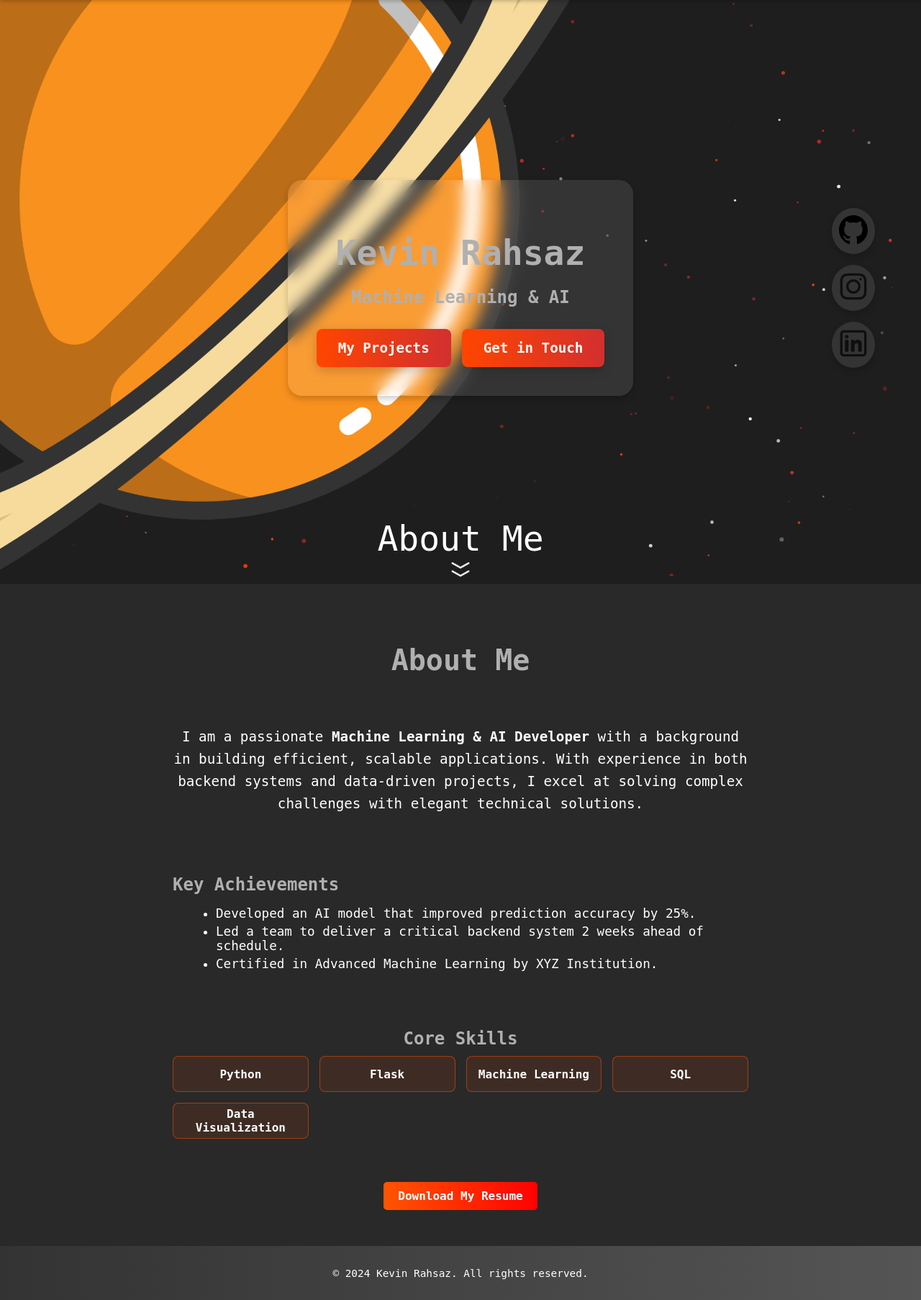
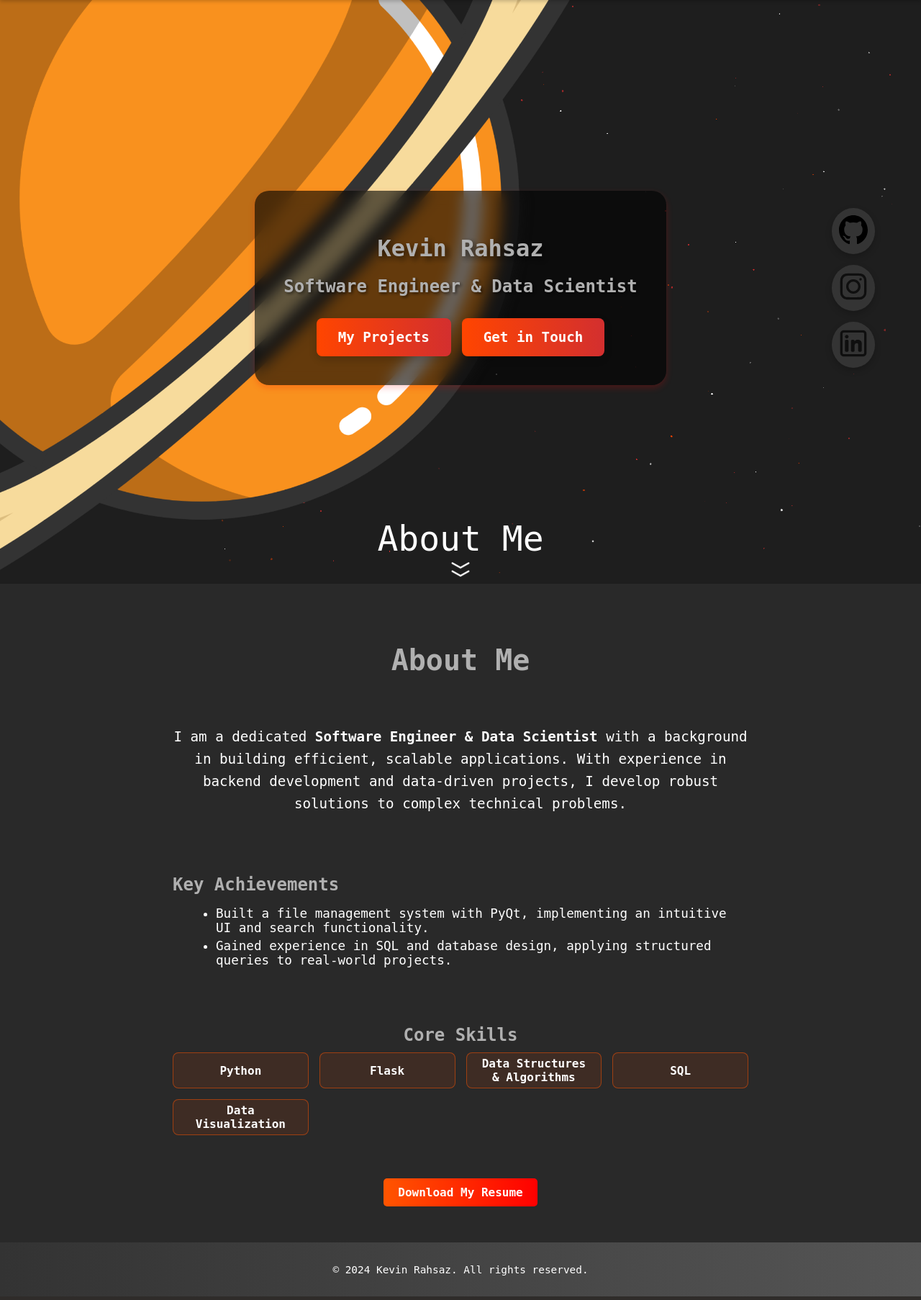
Before and after one commit to kevinrhz/portfolio-flask, a Flask app: page / in a window 1280 px wide. Shown: the whole page at 72% size. Run offline with Flask 3, Linux system fonts and the light colour scheme; some web fonts are replaced.

Commit message:
Add resume button functionality. Improve stars to be less overwhelming.

```diff
--- a/app/static/css/home.css
+++ b/app/static/css/home.css
@@ -20,10 +20,10 @@ body {
 
 /* Plaque Styling */
 .plaque {
-    background-color: rgba(255, 255, 255, 0.1);
+    background-color: rgba(0, 0, 0, 0.6);
     padding: 40px;
     border-radius: 20px;
-    box-shadow: 0 4px 10px rgba(0, 0, 0, 0.2);
+    box-shadow: 0 4px 10px rgba(255, 0, 0, 0.2);
     backdrop-filter: blur(10px);
     text-align: center;
     max-width: 600px;
@@ -31,14 +31,18 @@ body {
 }
 
 .plaque .name {
+    color: #FFFFFF
     font-size: 3rem;
     font-weight: bold;
     margin-bottom: 10px;
+    text-shadow: 4px 4px 8px rgba(0, 0, 0, 0.6);
 }
 
 .plaque .job {
+    color: #FFFFFF
     font-size: 1.5rem;
     margin-bottom: 30px;
+    text-shadow: 2px 2px 4px rgba(0, 0, 0, 0.6);
 }
 
 /* Button Group */
@@ -78,6 +82,7 @@ body {
     flex-direction: column;
     gap: 15px;
     z-index: 10;
+
 }
 
 .social-icons a {
--- a/app/static/js/stars.js
+++ b/app/static/js/stars.js
@@ -1,74 +1,103 @@
 const canvas = document.getElementById('star-canvas');
 const ctx = canvas.getContext('2d');
 
-// Resize canvas to match the screen
+// Set up canvas size
 canvas.width = window.innerWidth;
 canvas.height = window.innerHeight;
 
-// Handle screen resize
-window.addEventListener('resize', () => {
-    canvas.width = window.innerWidth;
-    canvas.height = window.innerHeight;
-    initStars();
-});
-
-// Star properties
+// Array to hold our star objects
 const stars = [];
 const starCount = 150; // Adjust for density
 
+// Initialize stars with base positions and a parallax factor.
 function initStars() {
-    stars.length = 0; // Clear existing stars
-    for (let i = 0; i < starCount; i++) {
-        stars.push({
-            x: Math.random() * canvas.width,
-            y: Math.random() * canvas.height,
-            radius: Math.random() * 2 + 1, // Varying sizes
-            color: getRandomStarColor(),
-            speed: Math.random() * 0.5 + 0.1, // Slight vertical movement
-            opacity: Math.random(), // Initial opacity
-            opacityChange: (Math.random() * 0.02) + 0.005 // Speed of twinkle
-        });
-    }
+  stars.length = 0; // Clear any existing stars
+  for (let i = 0; i < starCount; i++) {
+    stars.push({
+      // Base positions will be used as the star’s “fixed” location in space.
+      baseX: Math.random() * canvas.width,
+      baseY: Math.random() * canvas.height,
+      // Star radius with a gentle glow
+      radius: Math.random() * 1.5 + 0.5,
+      color: getRandomStarColor(),
+      // Starting opacity for twinkling variation
+      opacity: Math.random() * 0.8 + 0.2,
+      // How fast the star’s opacity changes (twinkling speed)
+      opacityChange: Math.random() * 0.005 + 0.002,
+      // Random parallax factor determines how much the star moves relative to scroll.
+      // Lower values simulate more distant stars.
+      parallaxFactor: Math.random() * 0.2 + 0.1
+    });
+  }
 }
 
-// Random color function
+// Returns one of your chosen star colors.
 function getRandomStarColor() {
-    const colors = ['#FFFFFF', '#FF4500', '#D32F2F']; // White, Fiery Orange, Fiery Red
-    return colors[Math.floor(Math.random() * colors.length)];
+  const colors = ['#FFFFFF', '#FF4500', '#D32F2F']; // White, Fiery Orange, Fiery Red
+  return colors[Math.floor(Math.random() * colors.length)];
 }
 
-// Draw and animate stars
+// Draw and update each star every frame.
 function drawStars() {
-    ctx.clearRect(0, 0, canvas.width, canvas.height);
-    stars.forEach(star => {
-        ctx.globalAlpha = star.opacity; // Apply dynamic opacity
-        ctx.beginPath();
-        ctx.arc(star.x, star.y, star.radius, 0, Math.PI * 2);
-        ctx.fillStyle = star.color;
-        ctx.fill();
+  // Clear the canvas for the next frame
+  ctx.clearRect(0, 0, canvas.width, canvas.height);
 
-        // Update opacity for twinkle effect
-        star.opacity += star.opacityChange;
-        if (star.opacity > 1 || star.opacity < 0.2) {
-            star.opacityChange = -star.opacityChange; // Reverse twinkle direction
-        }
+  // Loop through each star and draw it with its glow effect.
+  stars.forEach(star => {
+    // Update opacity for twinkle effect.
+    star.opacity += star.opacityChange;
+    if (star.opacity > 1 || star.opacity < 0.2) {
+      star.opacityChange = -star.opacityChange;
+    }
 
-        // Vertical movement for slight drifting
-        star.y += star.speed;
-        if (star.y > canvas.height) {
-            star.y = 0; // Reset star to top
-            star.x = Math.random() * canvas.width; // Randomize X position
-        }
-    });
-    ctx.globalAlpha = 1; // Reset global alpha
+    // Get the current vertical scroll offset.
+    const scrollY = window.scrollY;
+
+    /*
+      Compute the star's final Y position. Stars appear to move opposite the scroll,
+      but only by a fraction of the scroll value (their parallaxFactor). This creates
+      a depth illusion.
+    */
+    let finalY = star.baseY - scrollY * star.parallaxFactor;
+    // Use modulo to wrap stars so the canvas is always filled.
+    finalY = ((finalY % canvas.height) + canvas.height) % canvas.height;
+    // The X position remains unchanged (feel free to add horizontal parallax if desired)
+    const finalX = star.baseX;
+
+    // Save the context state.
+    ctx.save();
+    ctx.globalAlpha = star.opacity;
+
+    // Create a radial gradient to mimic a glowing star.
+    const gradient = ctx.createRadialGradient(finalX, finalY, 0, finalX, finalY, star.radius);
+    gradient.addColorStop(0, star.color);
+    gradient.addColorStop(0.7, star.color);
+    gradient.addColorStop(1, 'transparent');
+
+    // Draw the star as a circle filled with the gradient.
+    ctx.beginPath();
+    ctx.arc(finalX, finalY, star.radius, 0, Math.PI * 2);
+    ctx.fillStyle = gradient;
+    ctx.fill();
+
+    // Restore the context state.
+    ctx.restore();
+  });
 }
 
-// Animation Loop
+// Continuously update and render the star field.
 function animateStars() {
-    drawStars();
-    requestAnimationFrame(animateStars);
+  drawStars();
+  requestAnimationFrame(animateStars);
 }
 
-// Initialize and start animation
+// Handle screen resizing.
+window.addEventListener('resize', () => {
+  canvas.width = window.innerWidth;
+  canvas.height = window.innerHeight;
+  initStars();
+});
+
+// Initialize the stars and start the animation loop.
 initStars();
 animateStars();
--- a/app/templates/home.html
+++ b/app/templates/home.html
@@ -16,7 +16,7 @@
 
         <div class="plaque">
             <h1 class="name">Kevin Rahsaz</h1>
-            <h2 class="job title">Machine Learning & AI</h2>
+            <h2 class="job title">Software Engineer & Data Scientist</h2>
 
             <div class="button-group">
                 <a href="{{ url_for('main.projects') }}" class="projects-button">My Projects</a>
@@ -51,7 +51,7 @@
         <!-- Part 1: Professional Summary -->
         <div class="about-me-summary">
             <p>
-                I am a passionate <strong>Machine Learning & AI Developer</strong> with a background in building efficient, scalable applications. With experience in both backend systems and data-driven projects, I excel at solving complex challenges with elegant technical solutions.
+                I am a dedicated <strong>Software Engineer & Data Scientist</strong> with a background in building efficient, scalable applications. With experience in backend development and data-driven projects, I develop robust solutions to complex technical problems.
             </p>
         </div>
 
@@ -59,9 +59,8 @@
         <div class="about-me-achievements">
             <h3>Key Achievements</h3>
             <ul>
-                <li>Developed an AI model that improved prediction accuracy by 25%.</li>
-                <li>Led a team to deliver a critical backend system 2 weeks ahead of schedule.</li>
-                <li>Certified in Advanced Machine Learning by XYZ Institution.</li>
+                <li>Built a file management system with PyQt, implementing an intuitive UI and search functionality.</li>
+                <li>Gained experience in SQL and database design, applying structured queries to real-world projects.</li>
             </ul>
         </div>
 
@@ -71,7 +70,7 @@
             <div class="skills-grid">
                 <span>Python</span>
                 <span>Flask</span>
-                <span>Machine Learning</span>
+                <span>Data Structures & Algorithms</span>
                 <span>SQL</span>
                 <span>Data Visualization</span>
             </div>
@@ -79,7 +78,7 @@
 
         <!-- Part 4: Call to Action -->
         <div class="about-me-cta">
-            <a href="/static/resume.pdf" target="_blank" class="cta-button">Download My Resume</a>
+            <a href="/static/Kevin Rahsaz Resume update 2025.pdf" target="_blank" class="cta-button">Download My Resume</a>
         </div>
     </div>
 </section>
```
Also changed, not shown: 1 other file.
